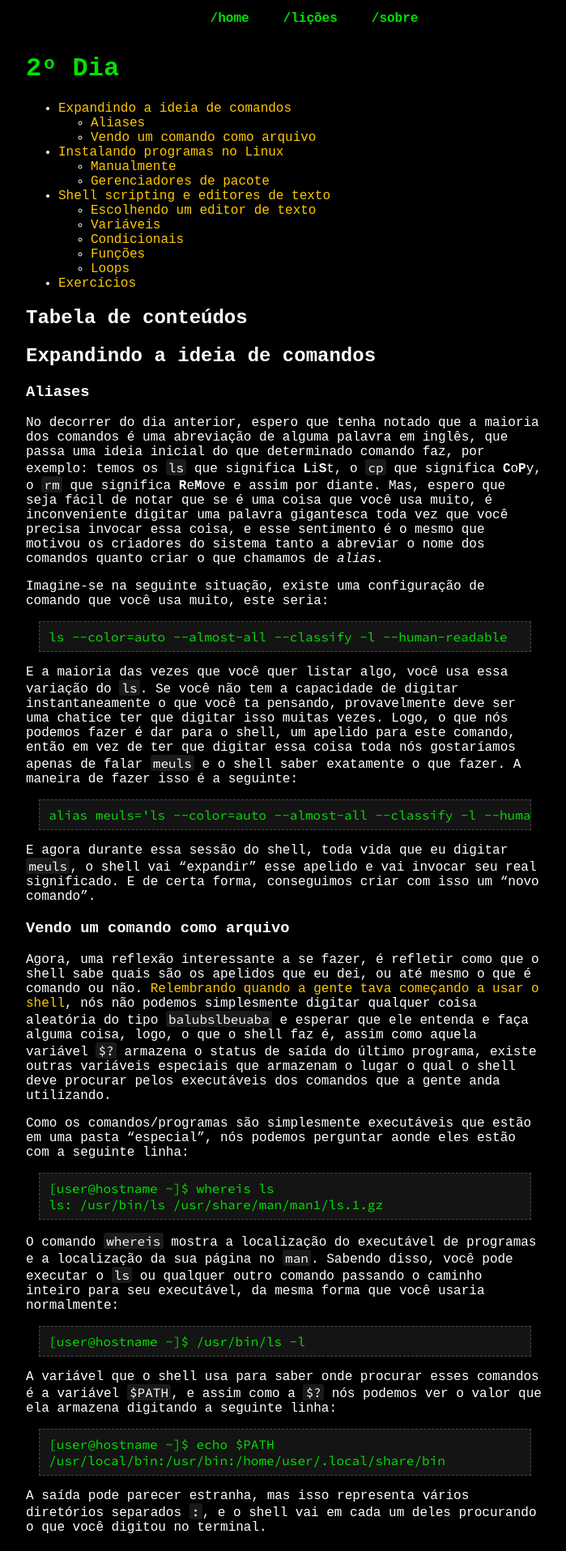
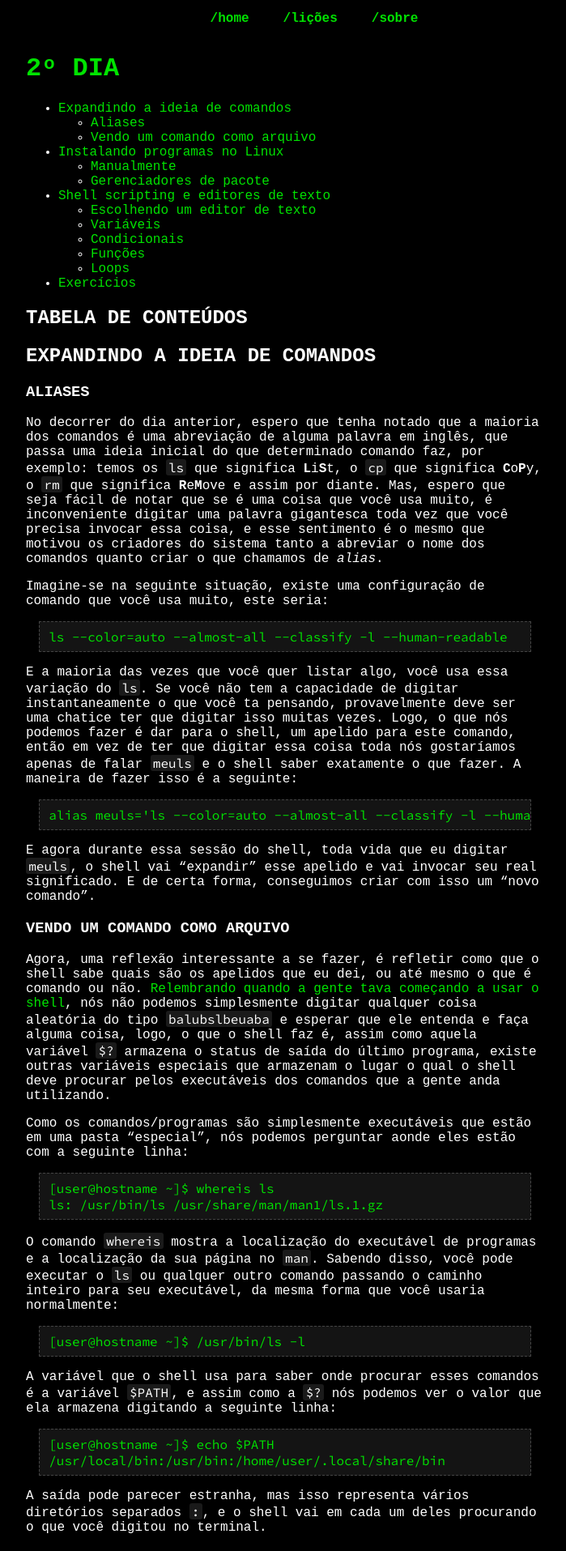
Before and after one commit to PETCC-UFRN/minicurso-linux-git, a Jekyll site: the page built from segundoDia.md, in a window 1280 px wide. Shown: the top 1915 px of the page at 81% size, without its empty margins (288-987 px from the left). Built offline with Jekyll 4.4.1, drawn with Linux system fonts in a browser that asks for light colours.

Commit message:
style(oldschool): Títulos em uppercase

```diff
--- a/assets/css/styles.css
+++ b/assets/css/styles.css
@@ -80,6 +80,15 @@ body {
 
 .oldschool h1{
     color: #00e300;
+    text-transform: uppercase;
+}
+
+.oldschool h2,
+.oldschool h3,
+.oldschool h4,
+.oldschool h5,
+.oldschool h6 {
+    text-transform: uppercase;
 }
 
 .oldschool p{
@@ -92,6 +101,10 @@ body {
     padding: 0;
     background-color: #000;
 }
+.oldschool a {
+    color: #00E300;
+}
+
 .layoutGit{
     background-color: #020728;
     color: #f0f4ff;
```
